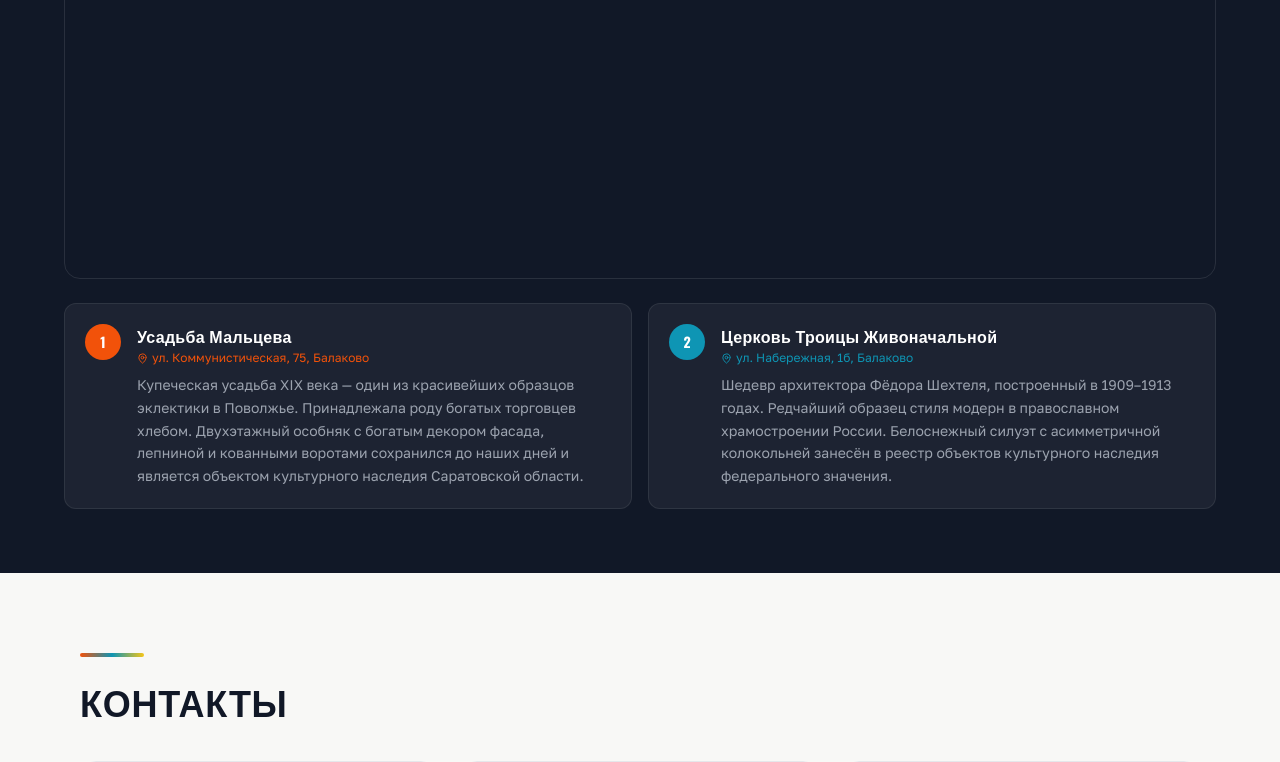
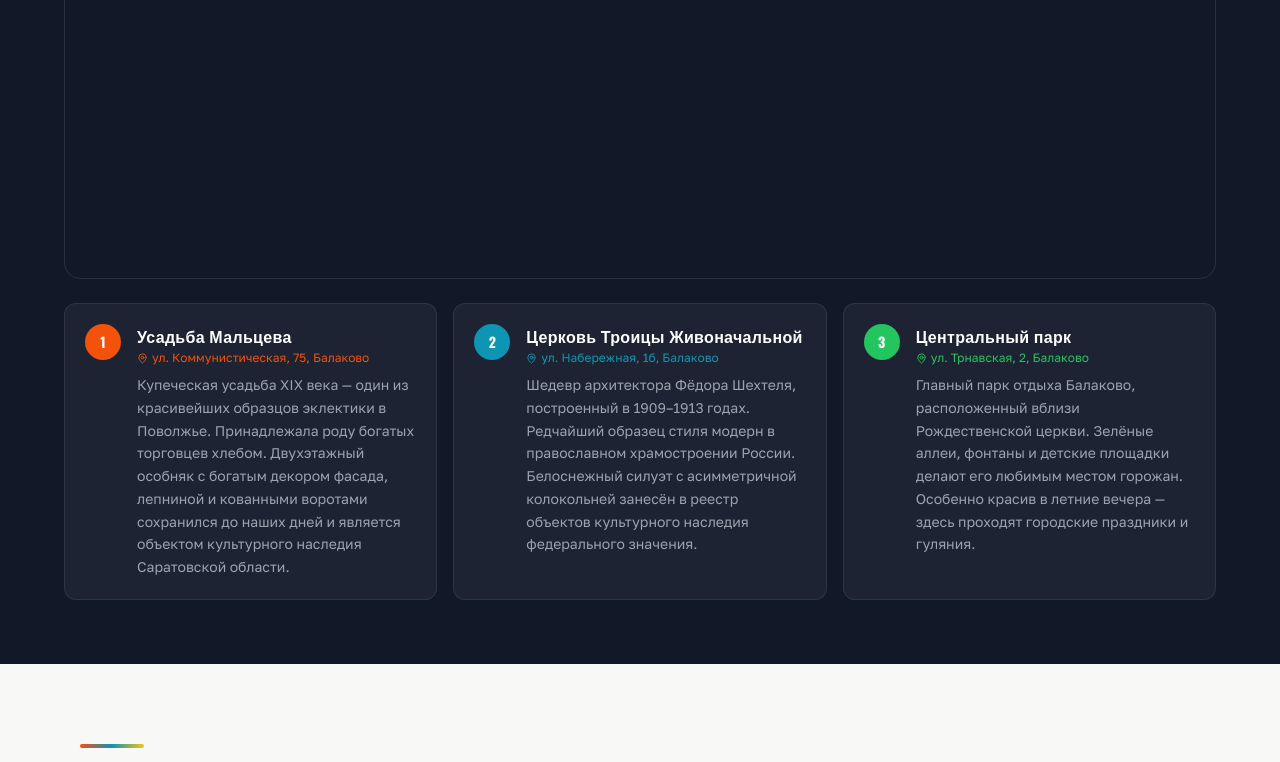
Before and after one commit to pr-poehali-dev/balakovo-city-landmarks, a React (Vite) app: page / in a window 1280 px wide. Shown: the part 1781-2543 px from the top of the page. Built offline with nearby package versions, Linux system fonts and the light colour scheme.

Commit message:
Fix bug request #2

```diff
--- a/src/pages/Index.tsx
+++ b/src/pages/Index.tsx
@@ -261,7 +261,7 @@ const Index = () => {
               </div>
               <div className="rounded-2xl overflow-hidden" style={{ height: 460, border: '1px solid rgba(255,255,255,0.1)' }}>
                 <iframe
-                  src="https://yandex.ru/map-widget/v1/?ll=47.7863%2C52.0437&spn=0.014%2C0.008&l=map&pt=47.7853%2C52.0427%2Cpmorm1~47.7873%2C52.0447%2Cpmorm2"
+                  src="https://yandex.ru/map-widget/v1/?ll=47.7855%2C52.0413&spn=0.022%2C0.014&l=map&pt=47.7853%2C52.0427%2Cpmorm1~47.7873%2C52.0447%2Cpmorm2~47.7836%2C52.0392%2Cpmorm3"
                   width="100%"
                   height="100%"
                   style={{ border: 'none' }}
@@ -271,7 +271,7 @@ const Index = () => {
               </div>
 
               {/* Описания объектов */}
-              <div className="grid grid-cols-1 md:grid-cols-2 gap-4 mt-6">
+              <div className="grid grid-cols-1 md:grid-cols-3 gap-4 mt-6">
                 {[
                   {
                     num: '1',
@@ -288,6 +288,14 @@ const Index = () => {
                     address: 'ул. Набережная, 1б, Балаково',
                     desc: 'Шедевр архитектора Фёдора Шехтеля, построенный в 1909–1913 годах. Редчайший образец стиля модерн в православном храмостроении России. Белоснежный силуэт с асимметричной колокольней занесён в реестр объектов культурного наследия федерального значения.',
                     icon: 'Church',
+                  },
+                  {
+                    num: '3',
+                    color: '#22c55e',
+                    name: 'Центральный парк',
+                    address: 'ул. Трнавская, 2, Балаково',
+                    desc: 'Главный парк отдыха Балаково, расположенный вблизи Рождественской церкви. Зелёные аллеи, фонтаны и детские площадки делают его любимым местом горожан. Особенно красив в летние вечера — здесь проходят городские праздники и гуляния.',
+                    icon: 'Trees',
                   },
                 ].map((obj) => (
                   <div key={obj.num} className="rounded-xl p-5 flex gap-4" style={{ background: 'rgba(255,255,255,0.05)', border: '1px solid rgba(255,255,255,0.08)' }}>
```
